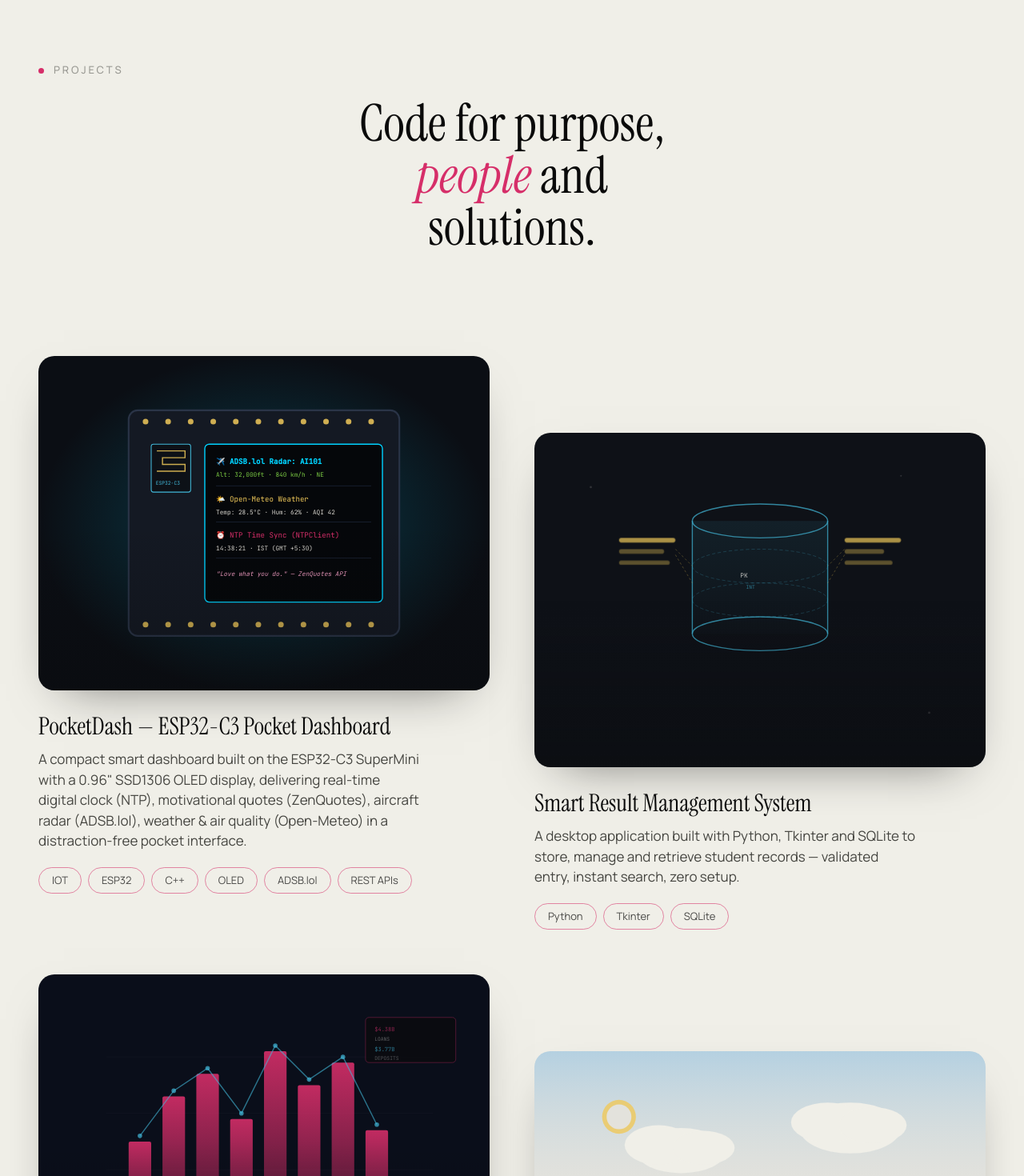
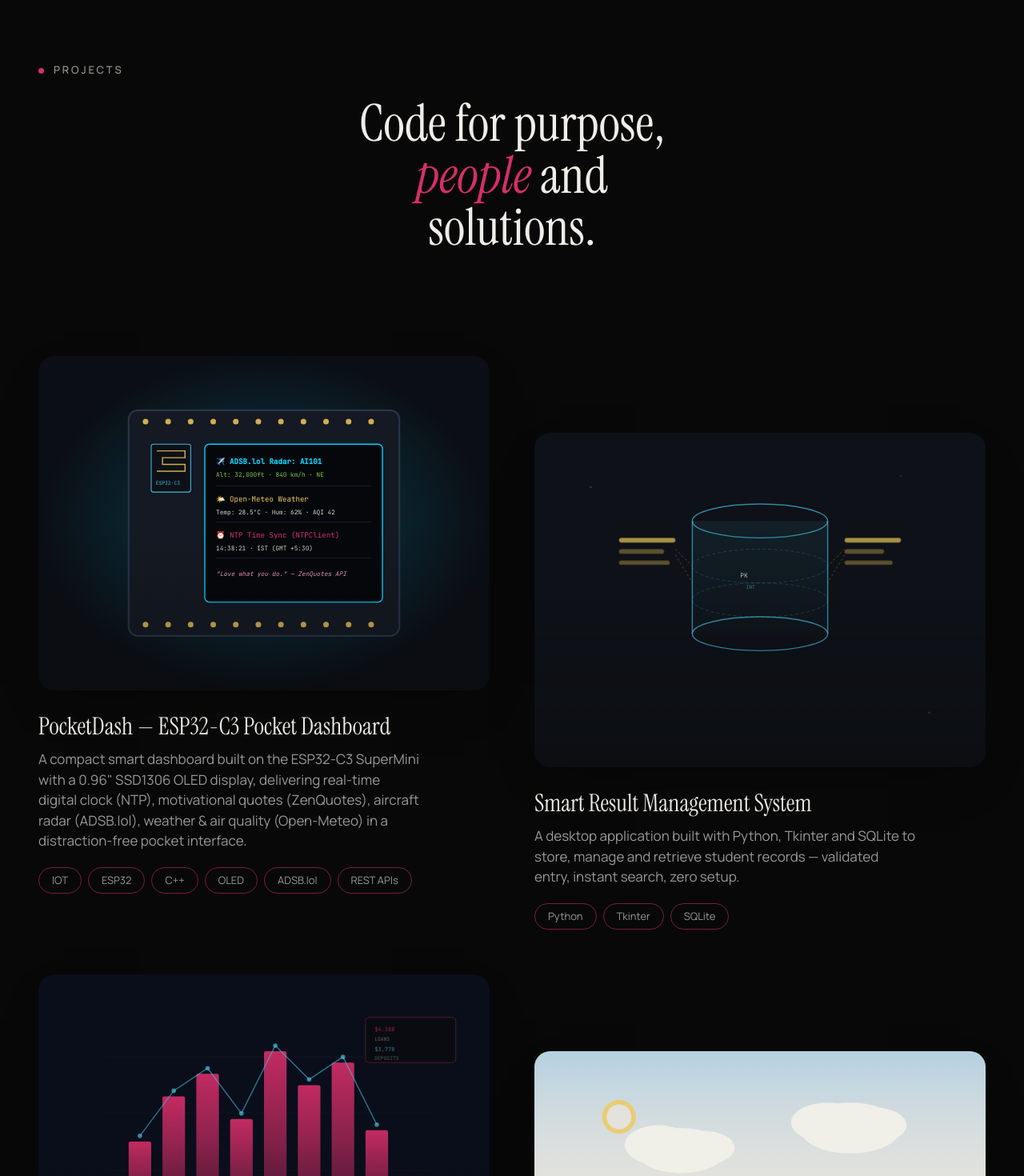
Before and after one commit to pv2004/Portfolio-Site, a React (Vite) app: page / in a window 1280 px wide. Shown: the part 800-2270 px from the top of the page at 80% size. Built offline with nearby package versions, Linux system fonts and the light colour scheme.

Commit message:
Update work section

```diff
--- a/src/components/ProjectCard.tsx
+++ b/src/components/ProjectCard.tsx
@@ -22,10 +22,10 @@ export function ProjectCard({ project }: { project: Project }) {
         </span>
       </div>
 
-      <h3 className="mt-7 font-serif text-[30px] leading-[1.1] text-[#0a0a0a] transition-colors duration-300 group-hover:text-[#d62e69]">
+      <h3 className="mt-7 font-serif text-[30px] leading-[1.1] text-[var(--text-primary)] transition-colors duration-300 group-hover:text-[#d62e69]">
         {project.title}
       </h3>
-      <p className="mt-3 max-w-[46ch] text-[17px] leading-[1.5] text-[#454540]">
+      <p className="mt-3 max-w-[46ch] text-[17px] leading-[1.5] text-[var(--text-secondary)]">
         {project.description}
       </p>
       <ul className="mt-5 flex flex-wrap gap-2">
--- a/src/components/Work.tsx
+++ b/src/components/Work.tsx
@@ -4,14 +4,14 @@ import { SectionLabel } from "./SectionLabel";
 
 export function Work() {
   return (
-    <section id="work" className="relative bg-cream text-[#0a0a0a]">
+    <section id="work" className="relative bg-[var(--bg)] text-[var(--text-primary)]">
       <div className="mx-auto max-w-content px-6 pt-32 pb-40 md:px-12 lg:pt-40">
         <Reveal>
           <SectionLabel>Projects</SectionLabel>
         </Reveal>
 
         <Reveal delay={0.08}>
-          <h2 className="mt-6 max-w-[15ch] font-serif text-[clamp(44px,5vw,66px)] leading-[1.02] text-[#0a0a0a] md:mx-auto md:text-center">
+          <h2 className="mt-6 max-w-[15ch] font-serif text-[clamp(44px,5vw,66px)] leading-[1.02] text-[var(--text-primary)] md:mx-auto md:text-center">
             Code for purpose,{" "}
             <em className="italic text-[#d62e69]">people</em> and solutions.
           </h2>
--- a/src/index.css
+++ b/src/index.css
@@ -135,7 +135,7 @@
   .tag {
     border: 1px solid rgba(214, 46, 105, 0.55);
     border-radius: 999px;
-    color: rgba(10, 10, 10, 0.72);
+    color: var(--text-secondary);
   }
   .tag-dark {
     border: 1px solid rgba(214, 46, 105, 0.55);
```
